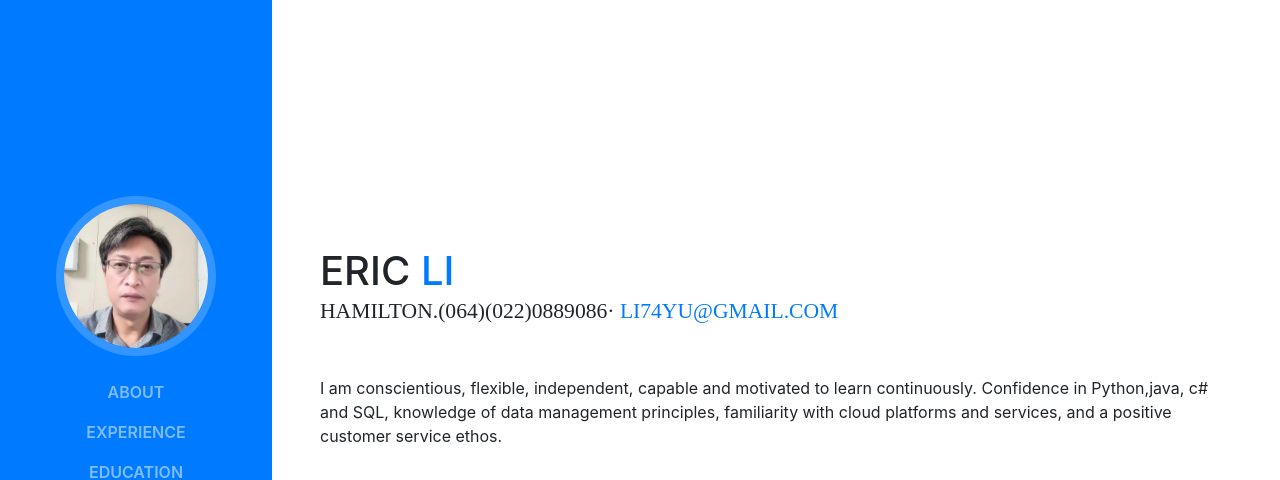
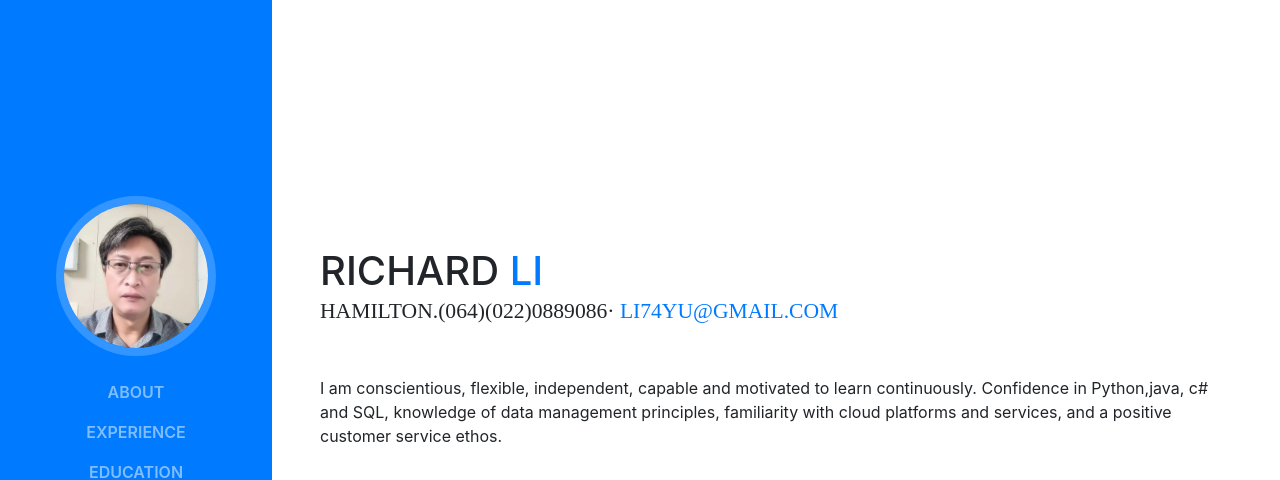
Before and after one commit to qwertrty/portfolio, a website with bundled scripts: page index.html in a window 1280 px wide. Shown: the top 480 px of the page. Built offline with nearby package versions, Linux system fonts and the light colour scheme; a web font is replaced by a local one.

Commit message:
Update index.html

```diff
--- a/index.html
+++ b/index.html
@@ -65,7 +65,7 @@
 
       <section class="resume-section p-3 p-lg-5 d-flex d-column" id="about">
         <div class="my-auto">
-          <h1 class="mb-0">Eric
+          <h1 class="mb-0">Richard
             <span class="text-primary">li</span>
           </h1>
           <div class="subheading mb-5">hamilton.(064)(022)0889086·
```
